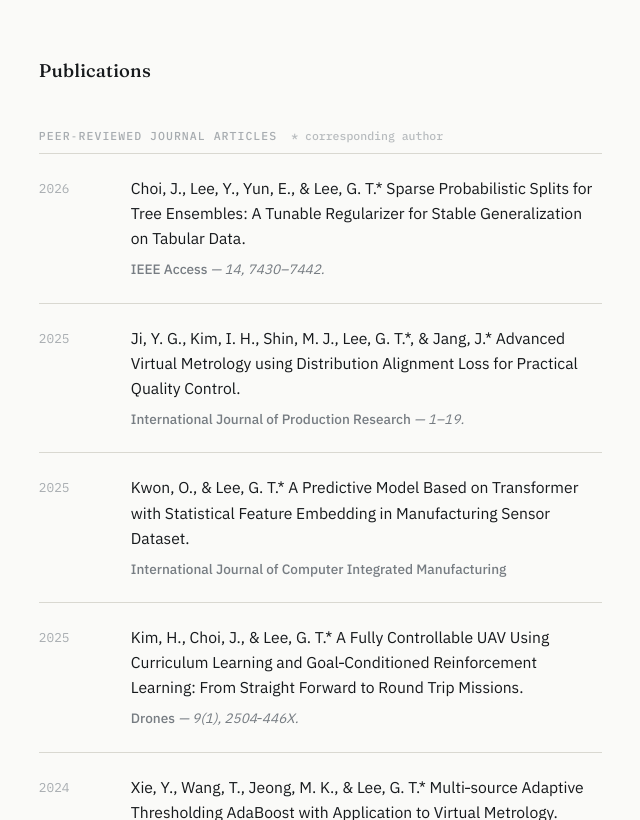
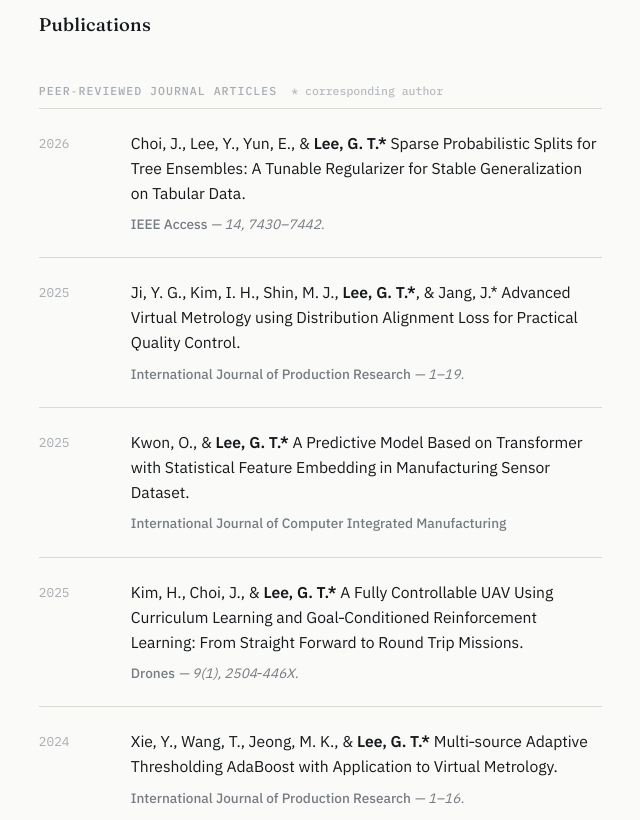
Before and after one commit to LeeGyeongTak/leegyeongtak.github.io, a plain HTML site: page index.html in a window 1280 px wide. Shown: the part 1980-2800 px from the top of the page, without its empty margins (258-898 px from the left). Drawn offline with Linux system fonts and the light colour scheme.

Commit message:
Shrink portrait to a small avatar-scale image; bold self-authorship in publication lists

```diff
--- a/data.js
+++ b/data.js
@@ -2,25 +2,25 @@
 // Source: CV_GyeongTaek_Lee_2026_07
 
 const JOURNAL_ARTICLES = [
-  { year: 2026, text: 'Choi, J., Lee, Y., Yun, E., &amp; Lee, G.&nbsp;T.* Sparse Probabilistic Splits for Tree Ensembles: A Tunable Regularizer for Stable Generalization on Tabular Data.', venue: 'IEEE Access', detail: '14, 7430–7442.' },
-  { year: 2025, text: 'Ji, Y.&nbsp;G., Kim, I.&nbsp;H., Shin, M.&nbsp;J., Lee, G.&nbsp;T.*, &amp; Jang, J.* Advanced Virtual Metrology using Distribution Alignment Loss for Practical Quality Control.', venue: 'International Journal of Production Research', detail: '1–19.' },
-  { year: 2025, text: 'Kwon, O., &amp; Lee, G.&nbsp;T.* A Predictive Model Based on Transformer with Statistical Feature Embedding in Manufacturing Sensor Dataset.', venue: 'International Journal of Computer Integrated Manufacturing', detail: '' },
-  { year: 2025, text: 'Kim, H., Choi, J., &amp; Lee, G.&nbsp;T.* A Fully Controllable UAV Using Curriculum Learning and Goal‑Conditioned Reinforcement Learning: From Straight Forward to Round Trip Missions.', venue: 'Drones', detail: '9(1), 2504‑446X.' },
-  { year: 2024, text: 'Xie, Y., Wang, T., Jeong, M.&nbsp;K., &amp; Lee, G.&nbsp;T.* Multi‑source Adaptive Thresholding AdaBoost with Application to Virtual Metrology.', venue: 'International Journal of Production Research', detail: '1–16.' },
-  { year: 2024, text: 'Choi, Y.&nbsp;J., Lee, G.&nbsp;T., &amp; Kim, C.&nbsp;O.* SAFE: Unsupervised Image Feature Extraction Using Self‑Attention Based Feature Extraction Network.', venue: 'Expert Systems', detail: '' },
-  { year: 2024, text: 'Lee, G.&nbsp;T., Lim, H.&nbsp;G., Wang, T., Zhang, G., &amp; Jeong, M.&nbsp;K.* Double Bagging Trees with Weighted Sampling for Predictive Maintenance and Management of Etching Equipment.', venue: 'Journal of Process Control', detail: '135, 103175.' },
-  { year: 2023, text: 'Lee, G.&nbsp;T., Kim, K., &amp; Jang, J.* Real‑time Path Planning of Controllable UAVs by Subgoals Using Goal‑Conditioned Reinforcement Learning.', venue: 'Applied Soft Computing', detail: '146, 110660.' },
-  { year: 2023, text: 'Lee, G.&nbsp;T., &amp; Kim, K.* A Controllable Agent by Subgoals in Path Planning using Goal‑Conditioned Reinforcement Learning.', venue: 'IEEE Access', detail: '11, 33812–33825.' },
-  { year: 2023, text: 'Lee, G.&nbsp;T., &amp; Kim, K.* Abnormal Chamber Detection in the Etching Process Using Time‑series Data Augmentation and Soft Labeling.', venue: 'IEEE Sensors Journal', detail: '23(5), 5084–5093.' },
-  { year: 2023, text: 'Lee, G.&nbsp;T., Lim, H.&nbsp;G., &amp; Jang, J.* Sequential Residual Learning for Multistep Processes in Semiconductor Manufacturing.', venue: 'IEEE Transactions on Semiconductor Manufacturing', detail: '36(1), 37–44.' },
-  { year: 2023, text: 'Jang, J., &amp; Lee, G.&nbsp;T.* Decision Fusion Approach for Detecting Unknown Wafer Bin Map Patterns Based on a Deep Multitask Learning Model.', venue: 'Expert Systems With Applications', detail: '215, 119363.' },
-  { year: 2022, text: 'Lee, M.&nbsp;Y., Choi, Y.&nbsp;J., Lee, G.&nbsp;T., Choi, J., &amp; Kim, C.&nbsp;O.* Attention Mechanism‑based Root Cause Analysis for Semiconductor Yield Enhancement Considering the Order of Manufacturing Processes.', venue: 'IEEE Transactions on Semiconductor Manufacturing', detail: '35(2), 282–290.' },
-  { year: 2021, text: 'Lee, G.&nbsp;T., Kim, C.&nbsp;O.*, &amp; Song, M. Semisupervised Sentiment Analysis Method for Online Text Reviews.', venue: 'Journal of Information Science', detail: '47(3), 387–403.' },
-  { year: 2021, text: 'Lee, G.&nbsp;T., &amp; Kim, C.&nbsp;O.* Autonomous Control of Combat Unmanned Aerial Vehicles to Evade Surface‑to‑Air Missiles Using Deep Reinforcement Learning.', venue: 'IEEE Access', detail: '8, 226724–226736.' },
+  { year: 2026, text: 'Choi, J., Lee, Y., Yun, E., &amp; <strong>Lee, G.&nbsp;T.*</strong> Sparse Probabilistic Splits for Tree Ensembles: A Tunable Regularizer for Stable Generalization on Tabular Data.', venue: 'IEEE Access', detail: '14, 7430–7442.' },
+  { year: 2025, text: 'Ji, Y.&nbsp;G., Kim, I.&nbsp;H., Shin, M.&nbsp;J., <strong>Lee, G.&nbsp;T.*</strong>, &amp; Jang, J.* Advanced Virtual Metrology using Distribution Alignment Loss for Practical Quality Control.', venue: 'International Journal of Production Research', detail: '1–19.' },
+  { year: 2025, text: 'Kwon, O., &amp; <strong>Lee, G.&nbsp;T.*</strong> A Predictive Model Based on Transformer with Statistical Feature Embedding in Manufacturing Sensor Dataset.', venue: 'International Journal of Computer Integrated Manufacturing', detail: '' },
+  { year: 2025, text: 'Kim, H., Choi, J., &amp; <strong>Lee, G.&nbsp;T.*</strong> A Fully Controllable UAV Using Curriculum Learning and Goal‑Conditioned Reinforcement Learning: From Straight Forward to Round Trip Missions.', venue: 'Drones', detail: '9(1), 2504‑446X.' },
+  { year: 2024, text: 'Xie, Y., Wang, T., Jeong, M.&nbsp;K., &amp; <strong>Lee, G.&nbsp;T.*</strong> Multi‑source Adaptive Thresholding AdaBoost with Application to Virtual Metrology.', venue: 'International Journal of Production Research', detail: '1–16.' },
+  { year: 2024, text: 'Choi, Y.&nbsp;J., <strong>Lee, G.&nbsp;T.</strong>, &amp; Kim, C.&nbsp;O.* SAFE: Unsupervised Image Feature Extraction Using Self‑Attention Based Feature Extraction Network.', venue: 'Expert Systems', detail: '' },
+  { year: 2024, text: '<strong>Lee, G.&nbsp;T.</strong>, Lim, H.&nbsp;G., Wang, T., Zhang, G., &amp; Jeong, M.&nbsp;K.* Double Bagging Trees with Weighted Sampling for Predictive Maintenance and Management of Etching Equipment.', venue: 'Journal of Process Control', detail: '135, 103175.' },
+  { year: 2023, text: '<strong>Lee, G.&nbsp;T.</strong>, Kim, K., &amp; Jang, J.* Real‑time Path Planning of Controllable UAVs by Subgoals Using Goal‑Conditioned Reinforcement Learning.', venue: 'Applied Soft Computing', detail: '146, 110660.' },
+  { year: 2023, text: '<strong>Lee, G.&nbsp;T.</strong>, &amp; Kim, K.* A Controllable Agent by Subgoals in Path Planning using Goal‑Conditioned Reinforcement Learning.', venue: 'IEEE Access', detail: '11, 33812–33825.' },
+  { year: 2023, text: '<strong>Lee, G.&nbsp;T.</strong>, &amp; Kim, K.* Abnormal Chamber Detection in the Etching Process Using Time‑series Data Augmentation and Soft Labeling.', venue: 'IEEE Sensors Journal', detail: '23(5), 5084–5093.' },
+  { year: 2023, text: '<strong>Lee, G.&nbsp;T.</strong>, Lim, H.&nbsp;G., &amp; Jang, J.* Sequential Residual Learning for Multistep Processes in Semiconductor Manufacturing.', venue: 'IEEE Transactions on Semiconductor Manufacturing', detail: '36(1), 37–44.' },
+  { year: 2023, text: 'Jang, J., &amp; <strong>Lee, G.&nbsp;T.*</strong> Decision Fusion Approach for Detecting Unknown Wafer Bin Map Patterns Based on a Deep Multitask Learning Model.', venue: 'Expert Systems With Applications', detail: '215, 119363.' },
+  { year: 2022, text: 'Lee, M.&nbsp;Y., Choi, Y.&nbsp;J., <strong>Lee, G.&nbsp;T.</strong>, Choi, J., &amp; Kim, C.&nbsp;O.* Attention Mechanism‑based Root Cause Analysis for Semiconductor Yield Enhancement Considering the Order of Manufacturing Processes.', venue: 'IEEE Transactions on Semiconductor Manufacturing', detail: '35(2), 282–290.' },
+  { year: 2021, text: '<strong>Lee, G.&nbsp;T.</strong>, Kim, C.&nbsp;O.*, &amp; Song, M. Semisupervised Sentiment Analysis Method for Online Text Reviews.', venue: 'Journal of Information Science', detail: '47(3), 387–403.' },
+  { year: 2021, text: '<strong>Lee, G.&nbsp;T.</strong>, &amp; Kim, C.&nbsp;O.* Autonomous Control of Combat Unmanned Aerial Vehicles to Evade Surface‑to‑Air Missiles Using Deep Reinforcement Learning.', venue: 'IEEE Access', detail: '8, 226724–226736.' },
 ];
 
 const CONFERENCE_PAPERS = [
-  { year: 2026, text: 'Joo, H., &amp; Lee, G.&nbsp;T.* Deep Supervised Contrastive Learning of Pitch Contours for Robust Pitch Accent Classification in Seoul Korean.', venue: 'Proc. 64th Annual Meeting of the Association for Computational Linguistics (Vol. 1: Long Papers)', detail: 'pp. 39602–39621. Oral. SAC Highlight Award.' },
+  { year: 2026, text: 'Joo, H., &amp; <strong>Lee, G.&nbsp;T.*</strong> Deep Supervised Contrastive Learning of Pitch Contours for Robust Pitch Accent Classification in Seoul Korean.', venue: 'Proc. 64th Annual Meeting of the Association for Computational Linguistics (Vol. 1: Long Papers)', detail: 'pp. 39602–39621. Oral. SAC Highlight Award.' },
 ];
 
 const WORKING_PAPERS = [
@@ -31,9 +31,9 @@ const WORKING_PAPERS = [
 ];
 
 const BOOKS = [
-  { year: 2021, text: 'Lee, G.&nbsp;T., Park, I.&nbsp;S., &amp; Choi, Y.&nbsp;J. Deep Reinforcement Learning using R without Package.', venue: 'BJ Public', detail: '' },
-  { year: 2021, text: 'Lee, G.&nbsp;T., Park, H.&nbsp;K., Kim, S.&nbsp;J., Sin, H.&nbsp;C., Sim, E.&nbsp;S., Lee, S.&nbsp;H., Jang, Y.&nbsp;E., Jeon, J.&nbsp;S., &amp; Jo, M.&nbsp;H. A Collection of PyTorch Deep Learning Project Learning Line by Line.', venue: 'BJ Public', detail: '' },
-  { year: 2020, text: 'Lee, G.&nbsp;T., Bang, S.&nbsp;S., &amp; Ahn, S.&nbsp;J. Python Deep Learning PyTorch.', venue: 'Infopub', detail: '' },
+  { year: 2021, text: '<strong>Lee, G.&nbsp;T.</strong>, Park, I.&nbsp;S., &amp; Choi, Y.&nbsp;J. Deep Reinforcement Learning using R without Package.', venue: 'BJ Public', detail: '' },
+  { year: 2021, text: '<strong>Lee, G.&nbsp;T.</strong>, Park, H.&nbsp;K., Kim, S.&nbsp;J., Sin, H.&nbsp;C., Sim, E.&nbsp;S., Lee, S.&nbsp;H., Jang, Y.&nbsp;E., Jeon, J.&nbsp;S., &amp; Jo, M.&nbsp;H. A Collection of PyTorch Deep Learning Project Learning Line by Line.', venue: 'BJ Public', detail: '' },
+  { year: 2020, text: '<strong>Lee, G.&nbsp;T.</strong>, Bang, S.&nbsp;S., &amp; Ahn, S.&nbsp;J. Python Deep Learning PyTorch.', venue: 'Infopub', detail: '' },
 ];
 
 const PROJECTS_YONSEI = [
@@ -51,7 +51,7 @@ const PROJECTS_PERSONAL = [
 ];
 
 const KNOWHOW = [
-  '2020 — Lee, G.&nbsp;T., &amp; Kim, C.&nbsp;O. Feature selection and resampling method using reinforcement learning. SK Hynix.',
+  '2020 — <strong>Lee, G.&nbsp;T.</strong>, &amp; Kim, C.&nbsp;O. Feature selection and resampling method using reinforcement learning. SK Hynix.',
 ];
 
 const AWARDS = [
@@ -74,9 +74,9 @@ const TEACHING = [
 ];
 
 const TALKS = [
-  { year: 2019, title: 'Amplifying the Imitation Effect for Reinforcement Learning of UCAV\u2019s Mission Execution', meta: 'Lee, G.&nbsp;T., Kim, S.&nbsp;J., &amp; Kim, C.&nbsp;O. INFORMS 2019, Seattle, USA, Oct 20–23.' },
-  { year: 2018, title: 'Guided Missile Avoidance and Shortest Distance Search Algorithm for Unmanned Fighters using Reinforcement Learning', meta: 'Lee, G.&nbsp;T., Min, B.&nbsp;W., Kim, J.&nbsp;C., &amp; Kim, C.&nbsp;O. Korean Institute of Industrial Engineers, Seoul, Nov 9–12.' },
-  { year: 2018, title: 'Hybrid Resampling Method using DBSCAN and Ensemble Method', meta: 'Lee, G.&nbsp;T., Kim, S.&nbsp;J., Kwak, D.&nbsp;H., &amp; Kim, C.&nbsp;O. Korean Institute of Industrial Engineers, Gyeongju, Aug 4–7.' },
-  { year: 2017, title: 'Development of Algorithm for Single Unmanned Fighter Mission using Deep Q‑Network', meta: 'Lee, G.&nbsp;T., Kim, S.&nbsp;J., &amp; Kim, C.&nbsp;O. Korean Institute of Industrial Engineers, Daejeon, Nov 4–7.' },
-  { year: 2017, title: 'Semi‑supervised Sentiment Analysis using word2vec and Shrinkage Regression', meta: 'Lee, G.&nbsp;T., Kim, C.&nbsp;O., &amp; Song, M. Korean Institute of Industrial Engineers, Yeosu, Apr 26–29.' },
+  { year: 2019, title: 'Amplifying the Imitation Effect for Reinforcement Learning of UCAV\u2019s Mission Execution', meta: '<strong>Lee, G.&nbsp;T.</strong>, Kim, S.&nbsp;J., &amp; Kim, C.&nbsp;O. INFORMS 2019, Seattle, USA, Oct 20–23.' },
+  { year: 2018, title: 'Guided Missile Avoidance and Shortest Distance Search Algorithm for Unmanned Fighters using Reinforcement Learning', meta: '<strong>Lee, G.&nbsp;T.</strong>, Min, B.&nbsp;W., Kim, J.&nbsp;C., &amp; Kim, C.&nbsp;O. Korean Institute of Industrial Engineers, Seoul, Nov 9–12.' },
+  { year: 2018, title: 'Hybrid Resampling Method using DBSCAN and Ensemble Method', meta: '<strong>Lee, G.&nbsp;T.</strong>, Kim, S.&nbsp;J., Kwak, D.&nbsp;H., &amp; Kim, C.&nbsp;O. Korean Institute of Industrial Engineers, Gyeongju, Aug 4–7.' },
+  { year: 2017, title: 'Development of Algorithm for Single Unmanned Fighter Mission using Deep Q‑Network', meta: '<strong>Lee, G.&nbsp;T.</strong>, Kim, S.&nbsp;J., &amp; Kim, C.&nbsp;O. Korean Institute of Industrial Engineers, Daejeon, Nov 4–7.' },
+  { year: 2017, title: 'Semi‑supervised Sentiment Analysis using word2vec and Shrinkage Regression', meta: '<strong>Lee, G.&nbsp;T.</strong>, Kim, C.&nbsp;O., &amp; Song, M. Korean Institute of Industrial Engineers, Yeosu, Apr 26–29.' },
 ];
--- a/style.css
+++ b/style.css
@@ -124,12 +124,12 @@ main{ position:relative; z-index:1; margin-left:var(--nav-w); }
 }
 .hero__inner{
   display:flex;
-  align-items:center;
-  gap:clamp(40px, 6vw, 88px);
+  align-items:flex-start;
+  gap:clamp(24px, 4vw, 40px);
 }
 .hero__portrait{
   flex:0 0 auto;
-  width:clamp(180px, 22vw, 260px);
+  width:clamp(96px, 9vw, 120px);
   margin:0;
 }
 .hero__portrait img{
```
